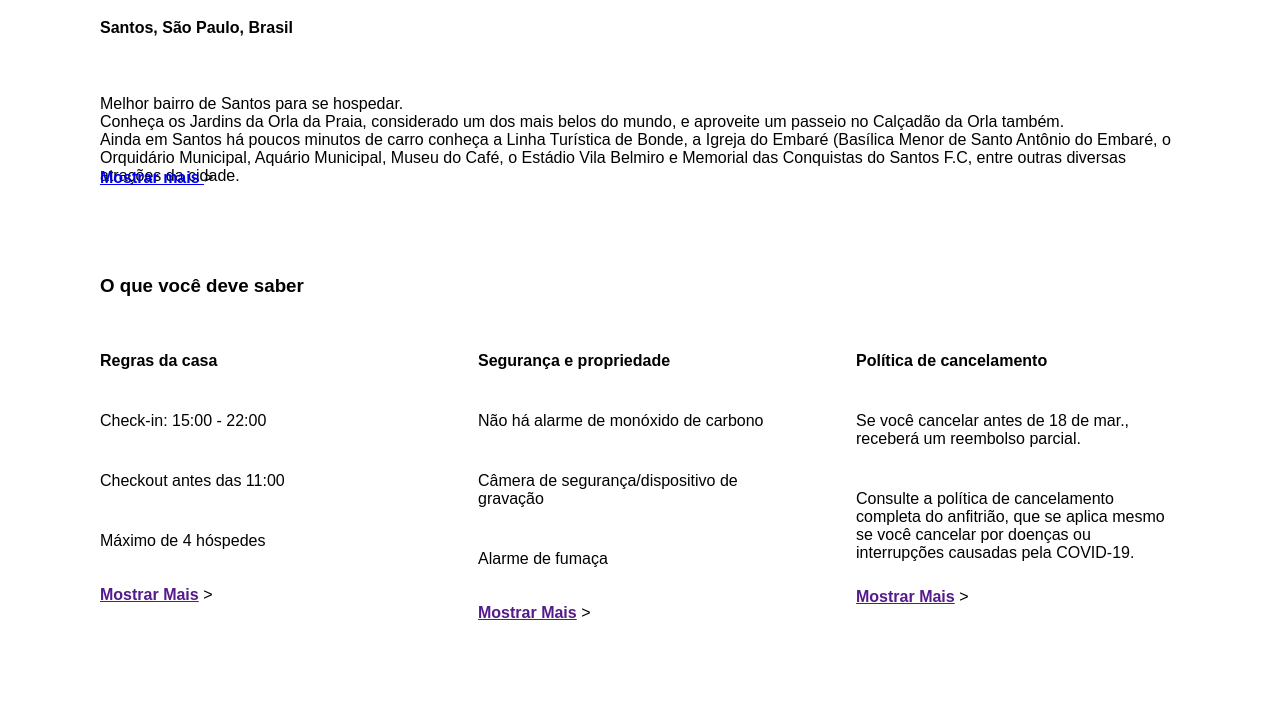
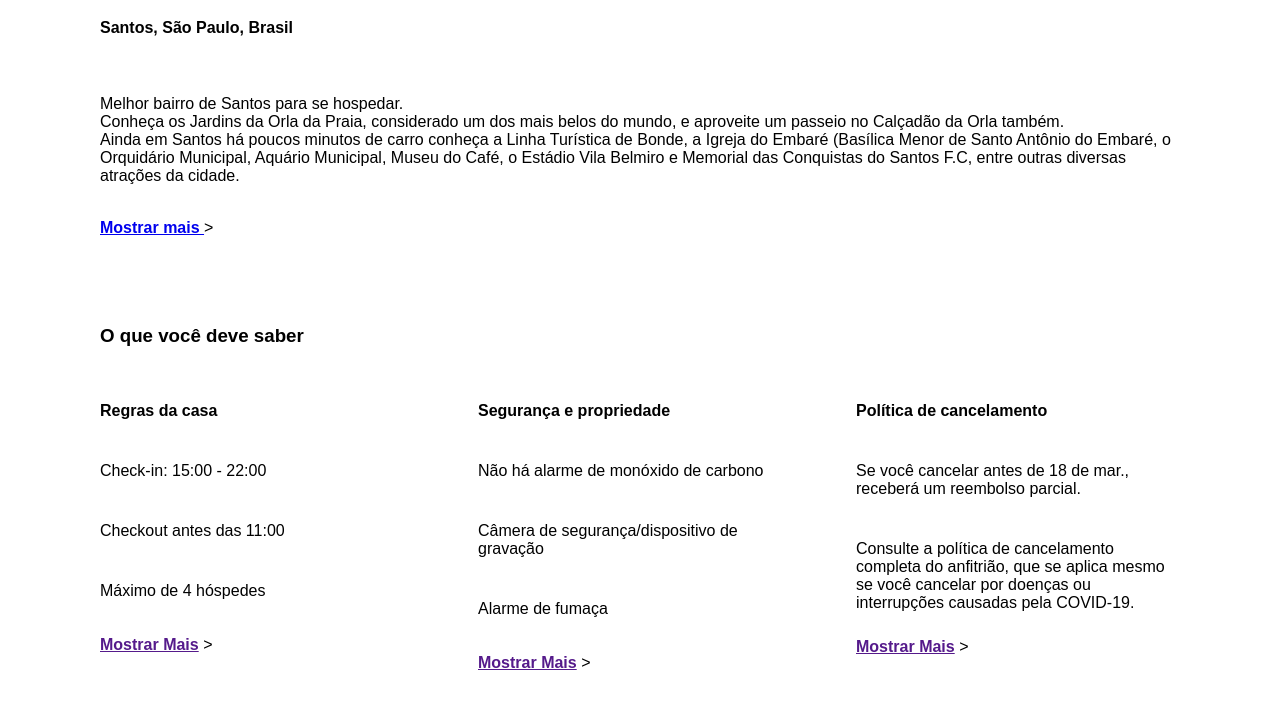
Before and after one commit to OlaMeusAmigues/CP-FrontEnd-15-03-24, a plain HTML site: page index.html in a window 1280 px wide. Shown: the part 4092-4798 px from the top of the page. Before the commit the page ends 4754 px from the top, so only its background shows below. Drawn offline with Linux system fonts and the light colour scheme; a web font is replaced by a local one.

Commit message:
Update style.css

```diff
--- a/style.css
+++ b/style.css
@@ -732,3 +732,6 @@ table {
 #ponto_decricao_ {
     text-decoration: line-through;
 }
+#mais {
+    margin-top: 50px;
+}
```
